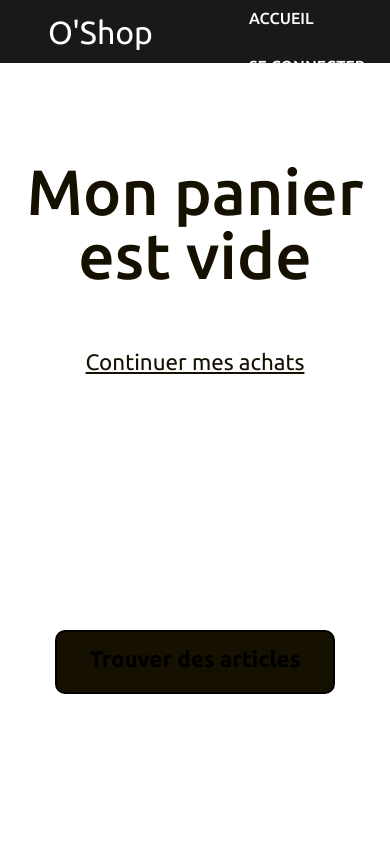
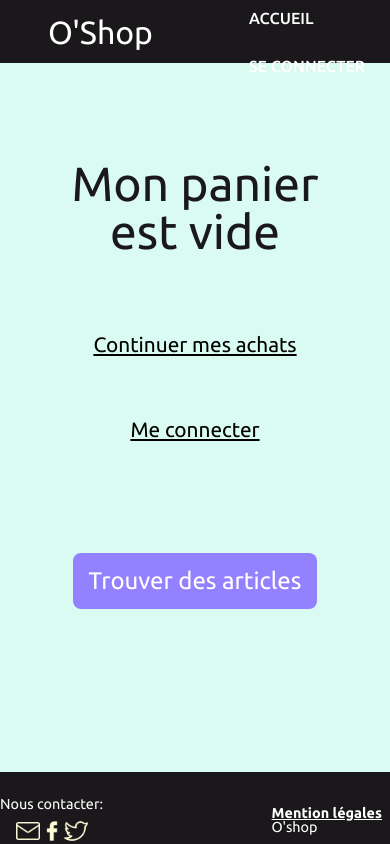
Before and after one commit to FlorianFachaux/O-Shop, a React (Vite) app: page /cart in a window 390 px wide. Shown: the top 844 px of the page. Built offline with nearby package versions, Linux system fonts and the light colour scheme.

Commit message:
styles modifications

```diff
--- a/src/pages/Cart/index.tsx
+++ b/src/pages/Cart/index.tsx
@@ -46,14 +46,17 @@ function Cart() {
   if (state.length === 0) {
     return (
       <section className="cart">
-        <div className="cart__container-empty">
-          <h2 className="cart__title-empty">Mon panier est vide</h2>
-          <Link to="/articles" className="cart__link-empty">
+        <div className="cart__container">
+          <h2 className="cart__container-empty">Mon panier est vide</h2>
+          <Link to="/articles" className="cart__container-links">
             Continuer mes achats
+          </Link>
+          <Link to="/Login" className="cart__container-links">
+            Me connecter
           </Link>
           <NavLink to="/categories">
             <button
-              className="cart__summary-button cart__button-empty"
+              className="cart__button-empty"
               type="button"
             >
               Trouver des articles
@@ -92,11 +95,6 @@ function Cart() {
                         src={article.image}
                         alt="article"
                       />
-                      <div className="cart__details-description-info">
-                        <div className="cart__details-description-info--item">
-                          <a href="#">{article.title}</a>
-                        </div>
-                      </div>
                     </div>
                     <div className="cart__details-quantity">
                       <div className="cart__details-quantity-items">
@@ -155,25 +153,24 @@ function Cart() {
               </div>
             </div>
           </form>
-          <div className="cart__summary">
+          <section className="cart__summary">
             {state.length > 0 && (
               <div className="cart__summary-wrap">
-                <h2 className="cart__summary-title">Recapitulatif</h2>
-                <div className="cart__summary-subtotal cart__summary-row">
+                <h2 className="cart__summary-title">Recapitulatif:</h2>
+                <div className="cart__summary-subtotal">
                   <div className="cart__summary--left">Panier</div>
-                  <div>{cartTotal}€</div>
+                  <div>{cartTotal} €</div>
                 </div>
-                <div className="cart__summary-delivery cart__summary-row">
+                <div className="cart__summary-delivery">
                   <div className="cart__summary--left">
-                    Frais de livraison estimés
+                    Frais de livraison estimés: 0 €
                   </div>
-                  <div>0</div>
                 </div>
                 <hr />
 
-                <div className="cart__summary-total cart__summary-row">
+                <div className="cart__summary-total">
                   <div className="cart__summary--item">Total</div>
-                  <div className="cart__summary--price">{cartTotal}$</div>
+                  <div className="cart__summary--price">{cartTotal} €</div>
                 </div>
               </div>
             )}
@@ -182,7 +179,7 @@ function Cart() {
                 Valider mon panier
               </Link>
             </div>
-          </div>
+          </section>
         </div>
       </div>
     </section>
--- a/src/pages/Cart/styles.scss
+++ b/src/pages/Cart/styles.scss
@@ -1,306 +1,181 @@
-@use './../../styles/vars';
+@use "../../styles/vars";
 
 .cart {
-  color: #151000;
-  font-size: 1rem;
-  background-color: #ffffff;
-  padding-bottom: 3rem;
-  min-height: 100vh;
+  display: flex;
+  flex-direction: column;
+  padding: 3rem;
+  min-height: 84vh;
+  background-color: #dafbf1;
+
   &__container {
-    width: 100%;
-    padding: 0 6rem;
+    display: flex;
+    flex-direction: column;
+    align-items: center;
+    &-empty {
+      text-align: center;
+      font-size: 3rem;
+      color: vars.$mainColor;
+      padding: 3rem 0;
+    }
   }
-  // ------In case if Cart is empty------
-  &__container-empty {
-    display: grid;
-    place-items: center;
-    height: 70vh;
+  &__container-links {
+    text-decoration: none;
+    font-size: 1.3rem;
+    color: black;
+    text-decoration: underline;
+    padding: 2rem;
+
+    &:hover {
+      transform: scale(1.05);
+    }
   }
-  &__title-empty {
-    font-size: 4rem;
-    font-weight: 500;
-    text-align: center;
-    padding: 6rem 0 4rem 0;
+  &__button {
+    &-empty {
+      border: none;
+      font-size: 1.5rem;
+      padding: 1rem;
+      border-radius: 0.5rem;
+      color: white;
+      background: vars.$secondColor;
+      transition: 0.3s linear;
+      margin-top: 5rem;
+      &:hover {
+        background-color: #7860ff;
+        transition: 0.3s linear;
+        transform: scale(1.1);
+      }
+    }
   }
-  &__link-empty {
-    font-size: 1.4rem;
-    text-decoration: underline;
-    margin-bottom: 15rem;
+  &__header {
+    display: flex;
+    justify-content: space-between;
+    align-items: center;
+    border-bottom: 1px solid black;
+    margin-bottom: 20px;
+  }
+
+  &__header-title {
+    font-size: 24px;
+    color: vars.$mainColor;
+    margin-bottom: 10px;
+  }
+
+  &__header-continue-link {
+    color: vars.$mainColor;
+    text-decoration: none;
+    font-size: 16px;
+
     &:hover {
       text-decoration: underline;
-      font-weight: 700;
-    }
-  }
-  &__button-empty {
-    margin-bottom: 10rem;
-  }
-
-  //
-
-  // Cart Header
-  &__header {
-    display: grid;
-    grid-template-columns: 1fr 1fr;
-    align-items: center;
-
-    &-title {
-      padding: 3rem 1rem;
-      font-size: 4rem;
-      font-weight: 700;
-      justify-self: start;
-    }
-    &-continue-link {
-      font-size: 1.6rem;
-      font-weight: 400;
-      text-decoration: underline;
-      justify-self: end;
-    }
-  }
-  // ----/Cart Header----
-
-  /* ----Cart Content----*/
-
-  &__content {
-    display: grid;
-  }
-  &__content-list {
-    font-size: 1.3rem;
-    margin-bottom: 1rem;
-    font-weight: 500;
-    display: grid;
-    grid-template-columns: 2fr 1fr auto;
-    align-items: center;
-    &--quantity {
-      padding-left: 1.6rem;
     }
   }
 
-  // *cart details*
+  &__content {
+    margin-bottom: 20px;
+  }
+
+  &__content-list {
+    display: grid;
+    grid-template-columns: 1fr 1fr 1fr;
+    font-weight: bold;
+    padding: 10px 0;
+    border-bottom: 1px solid black;
+
+    &--article,
+    &--quantity,
+    &--total {
+      text-align: center;
+    }
+  }
+
+  &__details-items {
+    display: grid;
+    grid-template-columns: 1fr 1fr 1fr;
+    align-items: center;
+    padding: 15px 0;
+    border-bottom: 1px solid black;
+  }
   &__details {
-    border-top: 1px solid black;
-    border-bottom: 1px solid black;
-    &-items {
-      display: grid;
-      grid-template-columns: 2fr 1.05fr auto;
+    &-description {
+      display: flex;
       align-items: center;
-    }
-    &-description {
-      display: grid;
-      grid-template-columns: auto 1fr;
-      gap: 1rem;
-      align-self: center;
+
       &-image {
-        width: 200px;
-        height: 150px;
-        margin-top: 1rem;
+        width: 75%;
+        object-fit: cover;
+        height: 13rem;
+        border-radius: 1rem;
       }
     }
-    &-quantity-items {
+    &-quantity {
+      padding-left: 6rem;
       display: flex;
+      justify-content: space-between;
+      align-items: center;
+
+      &--wrap {
+        display: flex;
+        align-items: center;
+
+      }
+
     }
-    &-quantity--wrap {
-      border: solid 1px black; /* Add border around the input field */
-      display: flex;
-      align-items: center;
-      padding: 0.5rem;
-    }
+
     &-total {
-      font-size: 1.3rem;
+      text-align: center;
     }
   }
-  // */cart details*
 
-  // *cart details(quantity)*
-  &__quantity-input::-webkit-outer-spin-button,
-  &__quantity-input::-webkit-inner-spin-button {
-    -webkit-appearance: none;
-    margin: 0;
+  &__summary {
+    display: flex;
+    justify-content: flex-end;
+    border-top: 1px solid black;
+    padding-top: 20px;
+    font-size: 1.2rem;
   }
-  input[type='number'] {
-    background-color: vars.$font-color;
-    margin: 0 0.5rem;
+
+  &__summary-button {
+    text-align: center;
+    padding-top: 10rem;
+
+    &--link {
+      display: block;
+      width: 200px;
+      margin: 0 auto;
+      background-color: vars.$secondColor;
+      color: #fff;
+      text-decoration: none;
+      padding: 10px 20px;
+      border: none;
+      border-radius: 4px;
+      font-size: 16px;
+      cursor: pointer;
+    }
   }
-  &__quantity-input {
-    display: inline-block;
-    width: 4.6rem;
-    height: 2rem;
-    border: none;
-    font-size: 1.2rem;
-    text-align: center;
-    -moz-appearance: textfield; /* Firefox */
-    appearance: textfield; /* Other browsers */
+  &__quantity-input{
+    width:5rem;
   }
   &__quantity-button {
+    background-color: transparent;
+    border: none;
     cursor: pointer;
-    border: none;
-    background-color: transparent;
+
+    &:focus {
+      outline: none;
+    }
+
     &--item {
-      width: 1rem;
-      height: 1rem;
+      width: 20px;
+      height: 20px;
+      object-fit: cover;
     }
-  }
-  &__quantity--remove-button {
-    width: 1.6rem;
-    height: 1.6rem;
-    margin-left: 1.2rem;
-  }
-  // */cart details(quantity)*
 
-  /* ----Summary block----*/
-  &__summary {
-    display: flex;
-    flex-direction: column;
-    align-items: flex-end;
-    font-size: 1.2rem;
-    margin-bottom: 5rem;
-    &-title {
-      font-size: 1.4rem;
-      text-transform: uppercase;
-      margin-top: 1.6rem;
-      padding: 1.2rem 0;
-      font-weight: 700;
-    }
-    &-row {
-      display: flex;
-      justify-content: space-between;
-      margin-bottom: 1rem;
-    }
-    &--left {
-      padding-right: 10rem;
-    }
-    &-total {
-      margin: 3rem 0 4rem 0;
-    }
-    &--item {
-      font-weight: 800;
-      text-transform: uppercase;
-      font-size: 1.3rem;
-    }
-    &-button {
-      display: inline-block;
-      padding: 1rem 2rem;
-      margin: 0 4rem 0rem 4rem;
-      font-size: 1.4rem;
-      font-weight: bold;
-      text-align: center;
-      text-decoration: none;
-      color: vars.$font-color;
-      background-color: #151000;
-      border: 2px solid vars.$font-color;
-      border-radius: 10px;
-      cursor: pointer;
-      transition: background-color 0.5s ease;
-      &--link:hover {
-        color: vars.$font-color;
-      }
-    }
-    &-button:hover {
-      background-color: vars.$mainBlue;
-      transition: background-color 1s ease;
-      color: vars.$font-color;
+    &--remove-button {
+      width: 18px;
+      height: 18px;
+      object-fit: cover;
+      margin-left: 10px;
+      filter: invert(40%) sepia(95%) saturate(585%) hue-rotate(324deg) brightness(90%) contrast(86%);
     }
   }
 }
-/* ----/Summary block----*/
-
-// ----Media Querries----
-// For screen sizes up to 820px
-@media screen and (max-width: 820px) {
-  .cart {
-    font-size: 1.2rem;
-    width:100%;
-    &__container {
-      padding: 1rem;
-    }
-
-    &__header-title {
-      font-size: 2.3rem;
-    }
-    &__header-continue-link {
-      font-size: 1.4rem;
-    }
-    &__details {
-      padding: 2.6rem 0 4rem 0;
-    }
-    &__details-items {
-      display: grid;
-      grid-template-columns: 1fr 1.2fr auto;
-    }
-    &__details-total {
-      grid-column: 3;
-      grid-row: 1;
-    }
-    &__content-list--quantity {
-      display: none;
-    }
-    &__content-list--total {
-      grid-column: 3;
-      grid-row: 1;
-    }
-    &__summary {
-      display: inline-block;
-      margin: 0;
-      padding: 0;
-      width: 100%;
-      &-button {
-        margin: 1rem auto 4rem auto;
-        width: 70%;
-        display: grid;
-        grid-template-columns: 1fr;
-        &--link {
-          text-align: center;
-        }
-      }
-    }
-  }
-}
-// For screen sizes up to 580px
-@media screen and (max-width: 580px) {
-  .cart {
-    font-size: 1rem;
-    &__container{
-    padding:1rem;
-  }
-    &__quantity-input{
-      width:1.5rem;
-      height:1rem;
-    }
-    &__details-description-image {
-      width: 100px;
-      height: 75px;
-      margin-top: 1rem;
-    }
-      &__quantity-button{
-
-        &--item{
-          width:0.8rem;
-          height: 0.8rem;
-        }
-      }
-
-    &__container {
-      width: 100%;
-      padding: 0 1rem;
-    }
-    &__header-title {
-      font-size: 1.5rem;
-    }
-    &__header-continue-link {
-      font-size: 1rem;
-    }
-    &__summary-button {
-      width: 100%;
-      height: 4rem;
-      display: flex;
-
-      &--link {
-        font-size: 1.3rem;
-        text-align: center;
-        width:100%;
-      }
-    }
-    &__details-total{
-      font-size: 1rem;
-    }
-  }
-}
--- a/src/pages/Error/styles.scss
+++ b/src/pages/Error/styles.scss
@@ -6,9 +6,8 @@
   align-items: center;
   background: vars.$secondColor;
   color: vars.$font-color;
-  height: 100vh;
-  padding-top: 5rem;
-  margin: 1rem;
+  height: 84vh;
+  padding-top: 4rem;
   &__title {
     font-size: 5rem;
     padding: 3rem 0;
--- a/src/pages/Login/styles.scss
+++ b/src/pages/Login/styles.scss
@@ -18,7 +18,6 @@
     padding-top: 0.2rem;
     font-weight: 500;
     height:1.2rem;
-    background-color: vars.$pageBlue;
   }
 }
 .redirect{
--- a/src/styles/_vars.scss
+++ b/src/styles/_vars.scss
@@ -1,5 +1,5 @@
 $mainColor: #1A181B;
-$secondColor: #003F91;
+$secondColor: #9381FF;
 $thirdColor: #ACEDFF;
 $secondYellow: #ffb400;
 $mainRed: #c13530;
```
